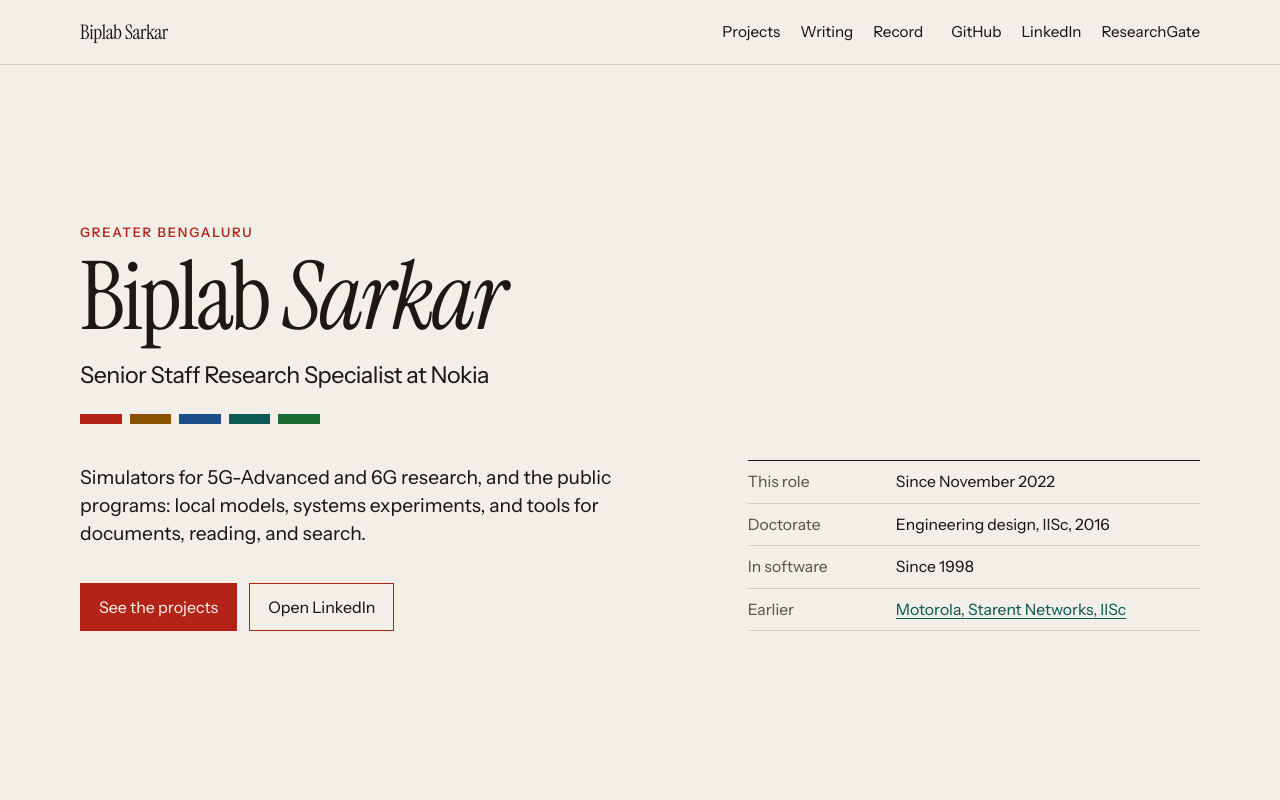
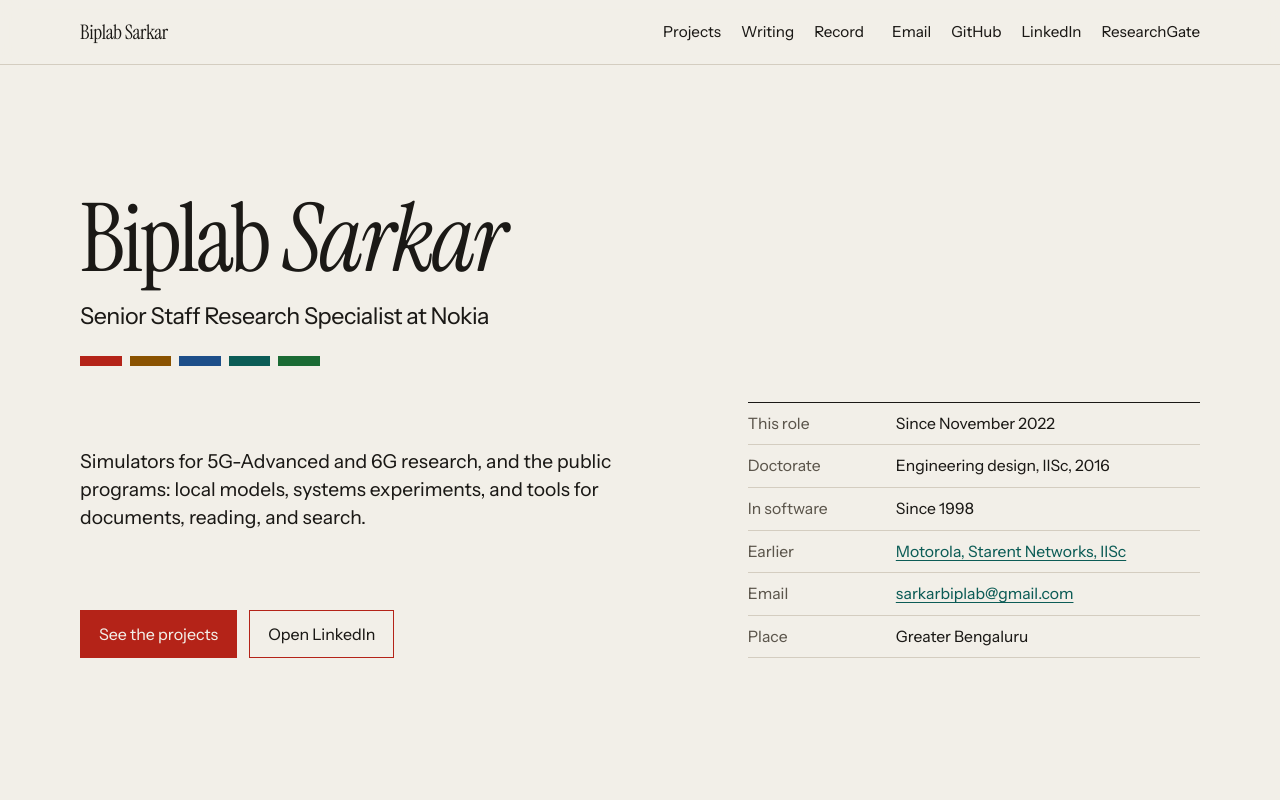
Before and after one commit to ritz123/ritz123.github.io, a plain HTML site: page index.html in a window 1280 px wide. Shown: the top 800 px of the page. Drawn offline with Linux system fonts and the light colour scheme.

Commit message:
Add the email, and keep the city out of the heading and the copyright.
Co-authored-by: Cursor <cursoragent@cursor.com>

```diff
--- a/index.html
+++ b/index.html
@@ -22,6 +22,7 @@
   "@context": "https://schema.org",
   "@type": "Person",
   "name": "Biplab Sarkar",
+  "email": "sarkarbiplab@gmail.com",
   "url": "https://ritz123.github.io/",
   "jobTitle": "Senior Staff Research Specialist",
   "worksFor": { "@type": "Organization", "name": "Nokia" },
@@ -136,13 +137,6 @@ a { color: inherit; }
   justify-content: center;
   padding: 36px 0 48px;
 }
-.kicker {
-  font-size: 0.82rem;
-  letter-spacing: 0.14em;
-  text-transform: uppercase;
-  color: var(--c-red);
-  font-weight: 560;
-}
 .swatches {
   display: flex;
   gap: 8px;
@@ -157,7 +151,7 @@ a { color: inherit; }
 .swatches span:nth-child(4) { background: var(--c-teal); }
 .swatches span:nth-child(5) { background: var(--c-green); }
 h1 {
-  margin-top: 12px;
+  margin-top: 0;
   font-family: var(--serif);
   font-size: clamp(3.4rem, 7.4vw, 6.75rem);
   font-weight: 400;
@@ -412,6 +406,7 @@ h1 {
 .close li:nth-child(1) a { color: #f3b4ae; }
 .close li:nth-child(2) a { color: #f0c878; }
 .close li:nth-child(3) a { color: #9fd4ce; }
+.close li:nth-child(4) a { color: #a8c8f0; }
 .close__name {
   font-family: var(--serif);
   font-size: clamp(2.8rem, 6vw, 4.5rem);
@@ -463,7 +458,7 @@ h1 {
   }
 }
 @media (prefers-reduced-motion: no-preference) {
-  .kicker, h1, .role, .hero-grid {
+  h1, .role, .hero-grid {
     animation: enter 700ms cubic-bezier(.2, .7, .2, 1) both;
   }
   .role { animation-delay: 70ms; }
@@ -493,6 +488,7 @@ h1 {
       <a href="#record">Record</a>
     </nav>
     <div class="header-external">
+      <a rel="me" href="mailto:sarkarbiplab@gmail.com">Email</a>
       <a rel="me" href="https://github.com/ritz123">GitHub</a>
       <a rel="me" href="https://www.linkedin.com/in/biplabsarkar/">LinkedIn</a>
       <a rel="me" href="https://www.researchgate.net/profile/Biplab_Sarkar7">ResearchGate</a>
@@ -503,7 +499,6 @@ h1 {
 <main id="content">
   <section class="hero" aria-labelledby="name">
     <div class="wrap">
-      <p class="kicker">Greater Bengaluru</p>
       <h1 id="name">Biplab <span class="surname">Sarkar</span></h1>
       <p class="role">Senior Staff Research Specialist at Nokia</p>
       <p class="swatches" aria-hidden="true"><span></span><span></span><span></span><span></span><span></span></p>
@@ -525,6 +520,14 @@ h1 {
           <div>
             <dt>Earlier</dt>
             <dd><a href="#record">Motorola, Starent Networks, IISc</a></dd>
+          </div>
+          <div>
+            <dt>Email</dt>
+            <dd><a href="mailto:sarkarbiplab@gmail.com">sarkarbiplab@gmail.com</a></dd>
+          </div>
+          <div>
+            <dt>Place</dt>
+            <dd>Greater Bengaluru</dd>
           </div>
         </dl>
         <p class="actions">
@@ -792,8 +795,9 @@ h1 {
       <li><a rel="me" href="https://github.com/ritz123">GitHub</a></li>
       <li><a rel="me" href="https://www.linkedin.com/in/biplabsarkar/">LinkedIn</a></li>
       <li><a rel="me" href="https://www.researchgate.net/profile/Biplab_Sarkar7">ResearchGate</a></li>
+      <li><a href="mailto:sarkarbiplab@gmail.com">sarkarbiplab@gmail.com</a></li>
     </ul>
-    <p class="fine">Greater Bengaluru · © 2026</p>
+    <p class="fine">© 2026 Biplab Sarkar</p>
   </div>
 </footer>
 </body>
```
